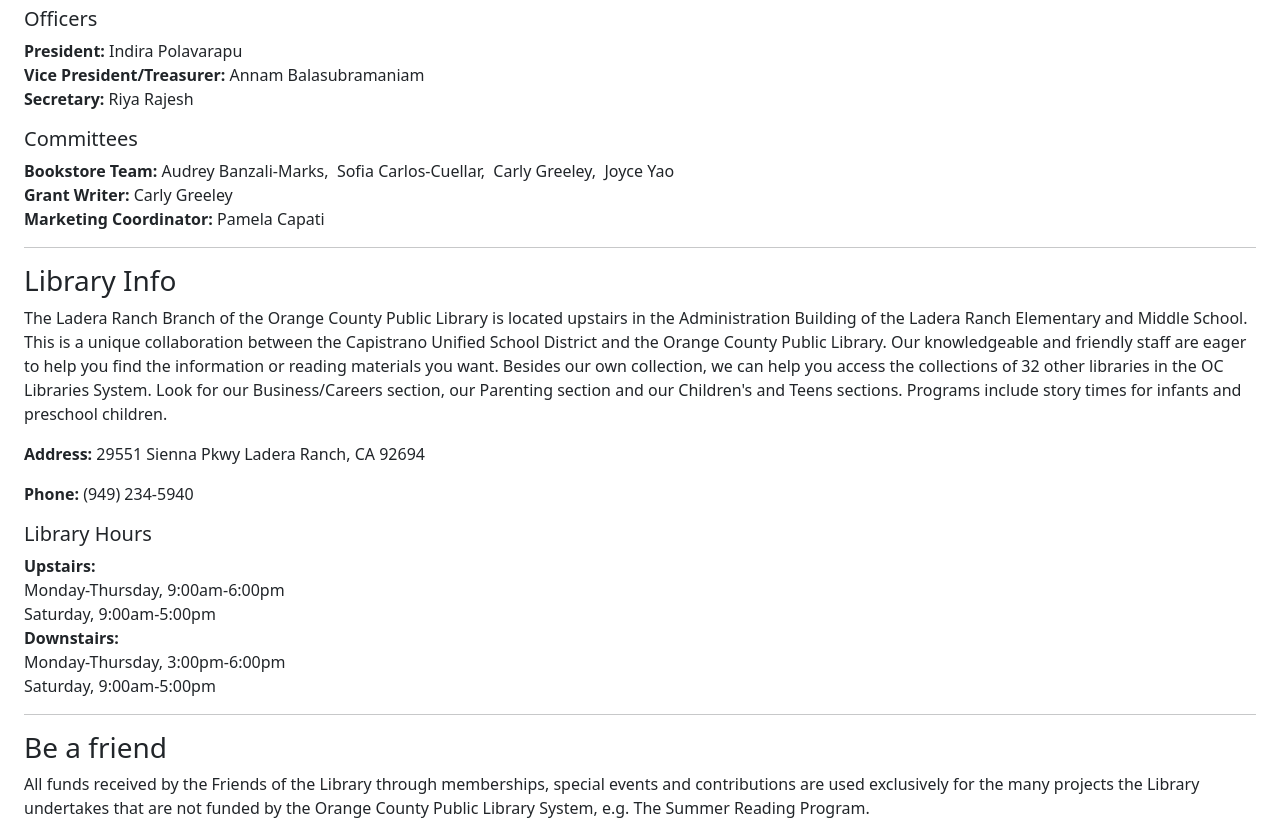
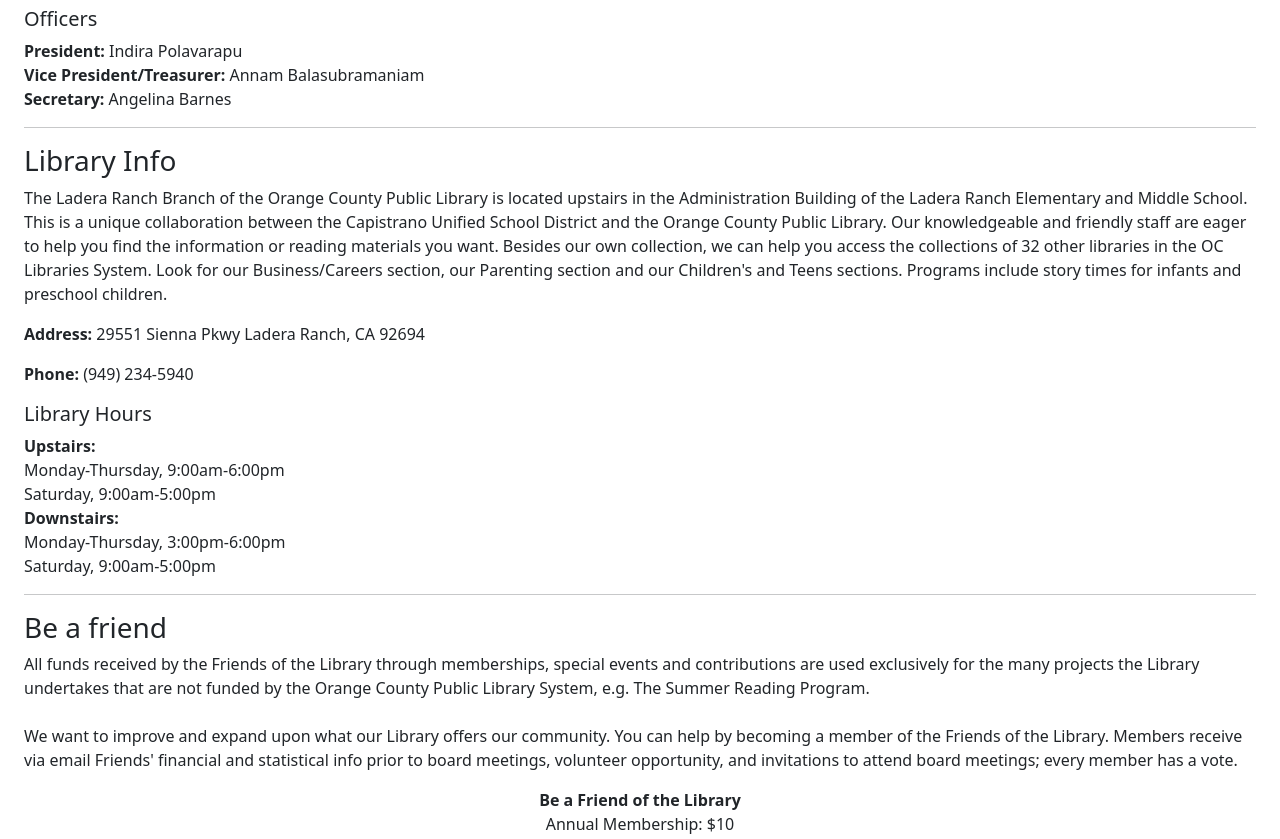
Before and after one commit to BouncyBird/folrl, a plain HTML site: page index.html in a window 1280 px wide. Shown: the part 1100-1939 px from the top of the page. Drawn offline with nearby package versions, Linux system fonts and the light colour scheme.

Commit message:
updated names

```diff
--- a/index.html
+++ b/index.html
@@ -58,21 +58,7 @@
 
             <strong>Vice President/Treasurer:</strong> Annam Balasubramaniam<br>
 
-            <strong>Secretary:</strong> Riya Rajesh
-        </p>
-        <h5 data-aos="fade-right">Committees</h5>
-        <p data-aos="fade-right">
-            <strong>Bookstore Team:</strong>
-            Audrey Banzali-Marks,&nbsp;
-            Sofia Carlos-Cuellar,&nbsp;
-            Carly Greeley,&nbsp;
-            Joyce Yao<br>
-
-            <strong>Grant Writer:</strong>
-            Carly Greeley<br>
-
-            <strong>Marketing Coordinator:</strong>
-            Pamela Capati
+            <strong>Secretary:</strong> Angelina Barnes
         </p>
         <hr id="libraryinfo">
         <h3 data-aos="zoom-in">Library Info</h3>
```
